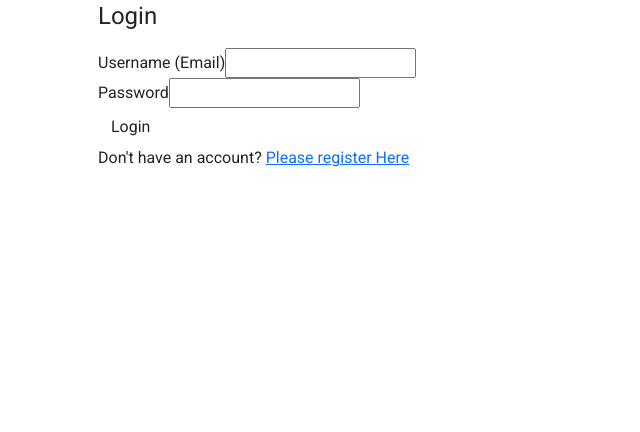
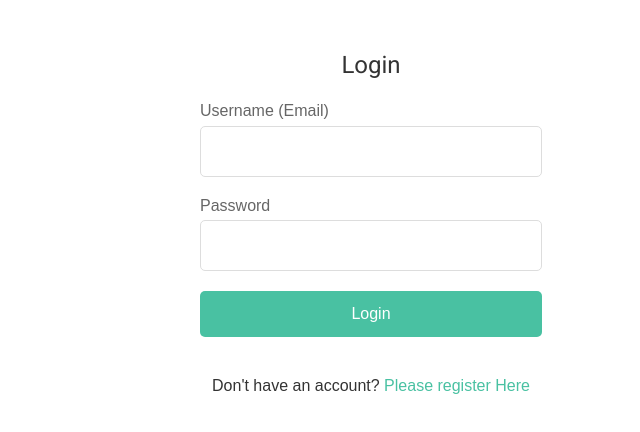
Before and after one commit to kent-berry/RevatureProject2OnIt, an Angular app in the folder onit_FRONTEND/: page /home in a window 1280 px wide. Shown: the top 432 px of the page, without its empty margins (269-909 px from the left). Built offline with nearby package versions, Linux system fonts and the light colour scheme.

Commit message:
t some css styling

```diff
--- a/onit_FRONTEND/angular.json
+++ b/onit_FRONTEND/angular.json
@@ -1,5 +1,8 @@
 {
   "$schema": "./node_modules/@angular/cli/lib/config/schema.json",
+  "cli": {
+    "analytics": "91eae00a-6934-426d-9dbf-de938e6b896c"
+  },
   "version": 1,
   "newProjectRoot": "projects",
   "projects": {
--- a/onit_FRONTEND/src/app/register-page/register-page.component.css
+++ b/onit_FRONTEND/src/app/register-page/register-page.component.css
@@ -0,0 +1,98 @@
+
+      * {
+
+        box-sizing: border-box;
+        padding: 0;
+        margin: 0;
+       }
+
+       body {
+
+         font-family: "Raleway", sans-serif;
+         color: #fff;
+         line-height: 1.8;
+       }
+
+       a {
+
+        text-decoration: none;
+       }
+
+       #container {
+
+         margin: 30px auto;
+         max-width: 400px;
+         padding: 4px;
+       }
+
+       .form-wrap {
+
+         background: #fff;
+         padding: 15px 25px;
+         color: #333;
+       }
+
+       .form-wrap h1,
+       .form-wrap p {
+
+         text-align: center;
+       }
+
+       .form-wrap .form-group {
+
+         margin-top: 15px;
+
+       }
+
+       .form-wrap .form-group label {
+
+         display: block;
+         color: #666;
+       }
+
+       .form-wrap .form-group input {
+
+         width: 100%;
+         padding: 10px;
+         border: #ddd 1px solid;
+         border-radius: 5px;
+       }
+
+       .form-wrap button {
+
+
+             width: 100%;
+             display: block;
+             padding: 10px;
+             margin-top: 20px;
+             border-radius: 5px;
+             background:#49c1a2;
+             color: #fff;
+             cursor: pointer;
+       }
+
+       .form-wrap button:hover {
+
+         background: #37a08e;
+
+       }
+
+       .form-wrap .bottom-text {
+
+         font-size: large;
+         margin-top: 20px;
+       }
+
+       footer {
+
+        text-align: center;
+        color: #333;
+        margin-top: 20px;
+
+       }
+
+       footer a {
+
+         color: #49c1a2;
+
+       }
--- a/onit_FRONTEND/src/app/sign-in-page/sign-in-page.component.css
+++ b/onit_FRONTEND/src/app/sign-in-page/sign-in-page.component.css
@@ -0,0 +1,98 @@
+
+      * {
+
+       box-sizing: border-box;
+       padding: 0;
+       margin: 0;
+      }
+
+      body {
+
+        font-family: "Raleway", sans-serif;
+        color: #fff;
+        line-height: 1.8;
+      }
+
+      a {
+
+       text-decoration: none;
+      }
+
+      #container {
+
+        margin: 30px auto;
+        max-width: 400px;
+        padding: 4px;
+      }
+
+      .form-wrap {
+
+        background: #fff;
+        padding: 15px 25px;
+        color: #333;
+      }
+
+      .form-wrap h1,
+      .form-wrap p {
+
+        text-align: center;
+      }
+
+      .form-wrap .form-group {
+
+        margin-top: 15px;
+
+      }
+
+      .form-wrap .form-group label {
+
+        display: block;
+        color: #666;
+      }
+
+      .form-wrap .form-group input {
+
+        width: 100%;
+        padding: 10px;
+        border: #ddd 1px solid;
+        border-radius: 5px;
+      }
+
+      .form-wrap button {
+
+
+            width: 100%;
+            display: block;
+            padding: 10px;
+            margin-top: 20px;
+            border-radius: 5px;
+            background:#49c1a2;
+            color: #fff;
+            cursor: pointer;
+      }
+
+      .form-wrap button:hover {
+
+        background: #37a08e;
+
+      }
+
+      .form-wrap .bottom-text {
+
+        font-size: large;
+        margin-top: 20px;
+      }
+
+      footer {
+
+       text-align: center;
+       color: #333;
+       margin-top: 20px;
+
+      }
+
+      footer a {
+
+        color: #49c1a2;
+
+      }
```
Also changed, not shown: 1 other file (tests, documents, lock files or other folders).
